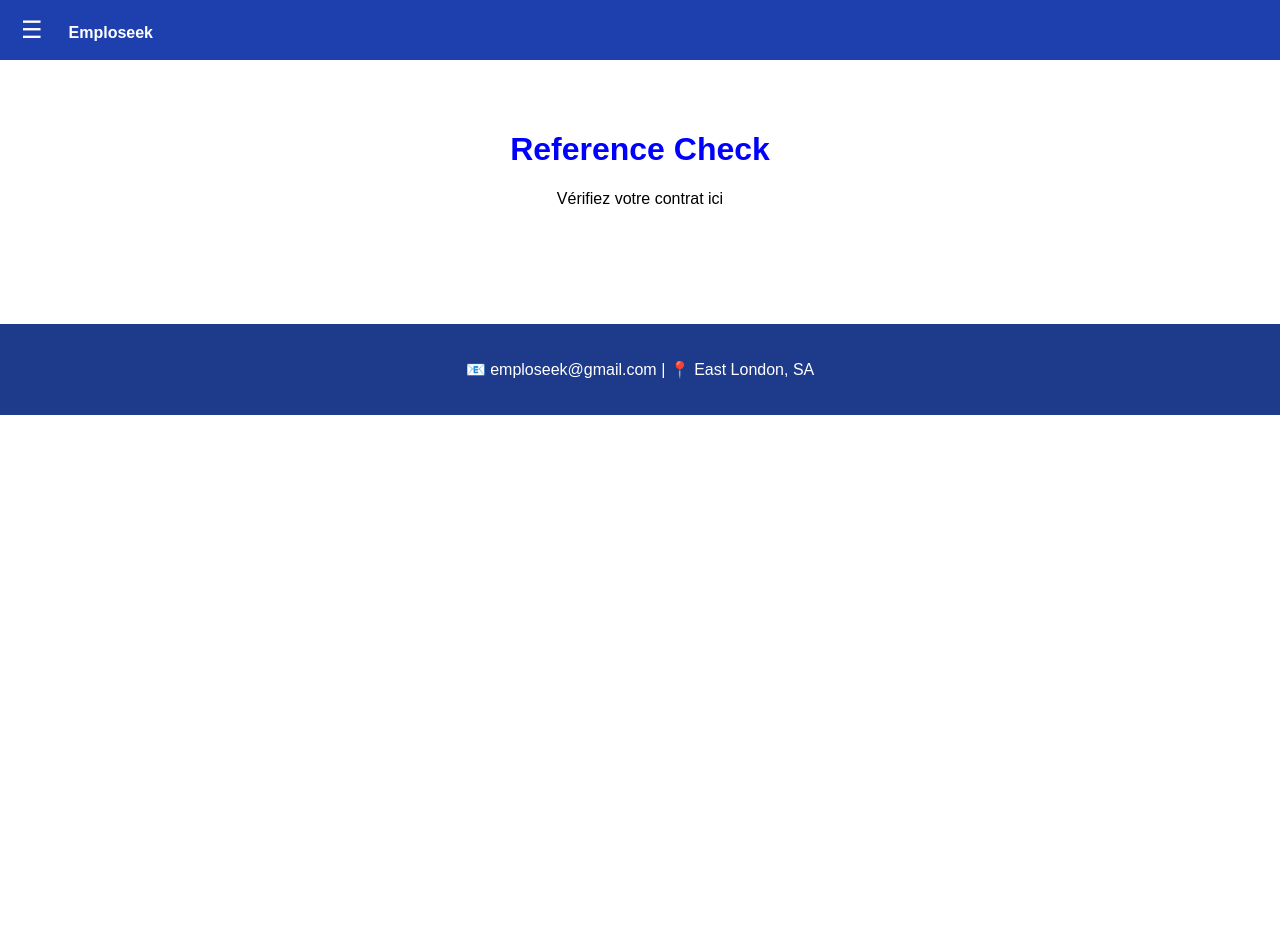
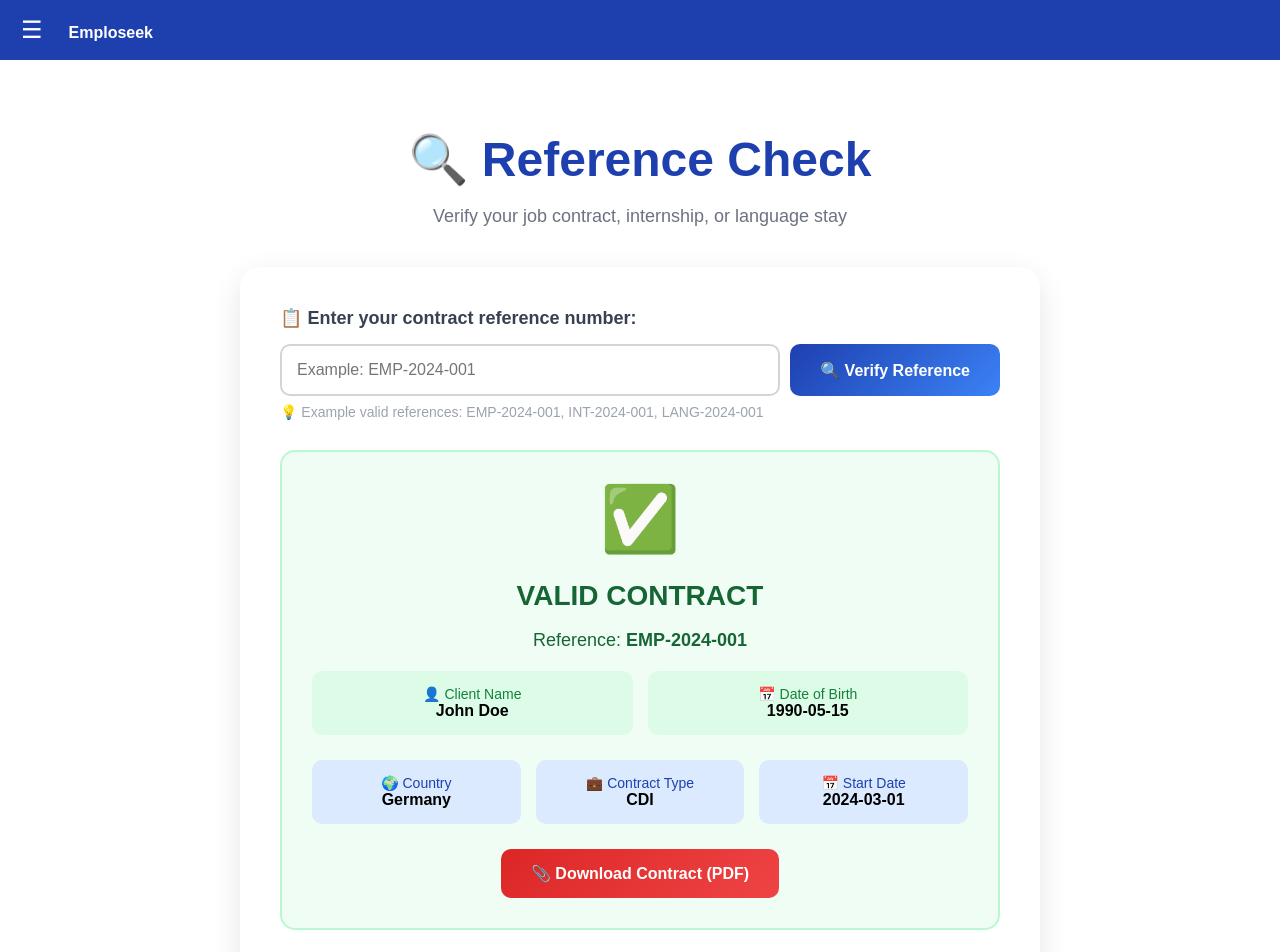
Before and after one commit to Emploseek23-28/Emploseek-, a Next.js app: page /check in a window 1280 px wide. Shown: the top 952 px of the page. Before the commit the page ends 800 px from the top, so only its background shows below. Built offline with nearby package versions, Linux system fonts and the light colour scheme.

Commit message:
Update page.js

```diff
--- a/app/check/page.js
+++ b/app/check/page.js
@@ -1,8 +1,176 @@
 export default function CheckPage() {
   return (
-    <div style={{ padding: '50px', textAlign: 'center' }}>
-      <h1 style={{ color: 'blue' }}>Reference Check</h1>
-      <p>Vérifiez votre contrat ici</p>
+    <div style={{
+      maxWidth: '800px',
+      margin: '0 auto',
+      padding: '40px 20px',
+      minHeight: '80vh'
+    }}>
+      <h1 style={{
+        textAlign: 'center',
+        color: '#1e40af',
+        fontSize: '48px',
+        marginBottom: '10px'
+      }}>
+        🔍 Reference Check
+      </h1>
+      <p style={{
+        textAlign: 'center',
+        color: '#6b7280',
+        fontSize: '18px',
+        marginBottom: '40px'
+      }}>
+        Verify your job contract, internship, or language stay
+      </p>
+
+      {/* Checker Box */}
+      <div style={{
+        background: 'white',
+        borderRadius: '20px',
+        padding: '40px',
+        boxShadow: '0 10px 30px rgba(0,0,0,0.1)'
+      }}>
+        {/* Input Section */}
+        <div style={{ marginBottom: '30px' }}>
+          <label style={{
+            display: 'block',
+            fontSize: '18px',
+            fontWeight: 'bold',
+            marginBottom: '15px',
+            color: '#374151'
+          }}>
+            📋 Enter your contract reference number:
+          </label>
+          <div style={{ display: 'flex', gap: '10px' }}>
+            <input
+              type="text"
+              placeholder="Example: EMP-2024-001"
+              style={{
+                flex: 1,
+                padding: '15px',
+                border: '2px solid #d1d5db',
+                borderRadius: '10px',
+                fontSize: '16px'
+              }}
+            />
+            <button style={{
+              background: 'linear-gradient(135deg, #1e40af 0%, #3b82f6 100%)',
+              color: 'white',
+              padding: '15px 30px',
+              border: 'none',
+              borderRadius: '10px',
+              fontSize: '16px',
+              fontWeight: 'bold',
+              cursor: 'pointer',
+              whiteSpace: 'nowrap'
+            }}>
+              🔍 Verify Reference
+            </button>
+          </div>
+          <p style={{
+            fontSize: '14px',
+            color: '#9ca3af',
+            marginTop: '8px'
+          }}>
+            💡 Example valid references: EMP-2024-001, INT-2024-001, LANG-2024-001
+          </p>
+        </div>
+
+        {/* Result Section (Example) */}
+        <div style={{
+          background: '#f0fdf4',
+          border: '2px solid #bbf7d0',
+          borderRadius: '15px',
+          padding: '30px',
+          textAlign: 'center'
+        }}>
+          <div style={{ fontSize: '64px', marginBottom: '20px' }}>
+            ✅  {/* C'est un VRAI emoji ✅ */}
+          </div>
+          <h2 style={{
+            color: '#166534',
+            fontSize: '28px',
+            marginBottom: '10px'
+          }}>
+            VALID CONTRACT
+          </h2>
+          <p style={{ color: '#166534', fontSize: '18px', marginBottom: '20px' }}>
+            Reference: <strong>EMP-2024-001</strong>
+          </p>
+
+          {/* Client Info */}
+          <div style={{
+            display: 'grid',
+            gridTemplateColumns: '1fr 1fr',
+            gap: '15px',
+            marginBottom: '25px'
+          }}>
+            <div style={{ background: '#dcfce7', padding: '15px', borderRadius: '10px' }}>
+              <div style={{ fontSize: '14px', color: '#15803d' }}>👤 Client Name</div>
+              <div style={{ fontWeight: 'bold', fontSize: '16px' }}>John Doe</div>
+            </div>
+            <div style={{ background: '#dcfce7', padding: '15px', borderRadius: '10px' }}>
+              <div style={{ fontSize: '14px', color: '#15803d' }}>📅 Date of Birth</div>
+              <div style={{ fontWeight: 'bold', fontSize: '16px' }}>1990-05-15</div>
+            </div>
+          </div>
+
+          {/* Contract Info */}
+          <div style={{
+            display: 'grid',
+            gridTemplateColumns: '1fr 1fr 1fr',
+            gap: '15px',
+            marginBottom: '25px'
+          }}>
+            <div style={{ background: '#dbeafe', padding: '15px', borderRadius: '10px' }}>
+              <div style={{ fontSize: '14px', color: '#1e40af' }}>🌍 Country</div>
+              <div style={{ fontWeight: 'bold', fontSize: '16px' }}>Germany</div>
+            </div>
+            <div style={{ background: '#dbeafe', padding: '15px', borderRadius: '10px' }}>
+              <div style={{ fontSize: '14px', color: '#1e40af' }}>💼 Contract Type</div>
+              <div style={{ fontWeight: 'bold', fontSize: '16px' }}>CDI</div>
+            </div>
+            <div style={{ background: '#dbeafe', padding: '15px', borderRadius: '10px' }}>
+              <div style={{ fontSize: '14px', color: '#1e40af' }}>📅 Start Date</div>
+              <div style={{ fontWeight: 'bold', fontSize: '16px' }}>2024-03-01</div>
+            </div>
+          </div>
+
+          {/* Download Button */}
+          <button style={{
+            background: 'linear-gradient(135deg, #dc2626 0%, #ef4444 100%)',
+            color: 'white',
+            padding: '15px 30px',
+            border: 'none',
+            borderRadius: '10px',
+            fontSize: '16px',
+            fontWeight: 'bold',
+            cursor: 'pointer',
+            display: 'inline-flex',
+            alignItems: 'center',
+            gap: '10px'
+          }}>
+            📎 Download Contract (PDF)
+          </button>
+        </div>
+
+        {/* Info Box */}
+        <div style={{
+          background: '#eff6ff',
+          borderRadius: '15px',
+          padding: '20px',
+          marginTop: '30px'
+        }}>
+          <h3 style={{ color: '#1e40af', marginBottom: '10px', display: 'flex', alignItems: 'center', gap: '10px' }}>
+            ⚠️ About Reference Check
+          </h3>
+          <p style={{ color: '#4b5563' }}>
+            This tool helps verify the authenticity of contracts registered through Emploseek.
+            All valid references are stored in our secure database. If you have any issues,
+            contact us at <strong>emploseek@gmail.com</strong>.
+          </p>
+        </div>
+      </div>
     </div>
   )
 }
```
